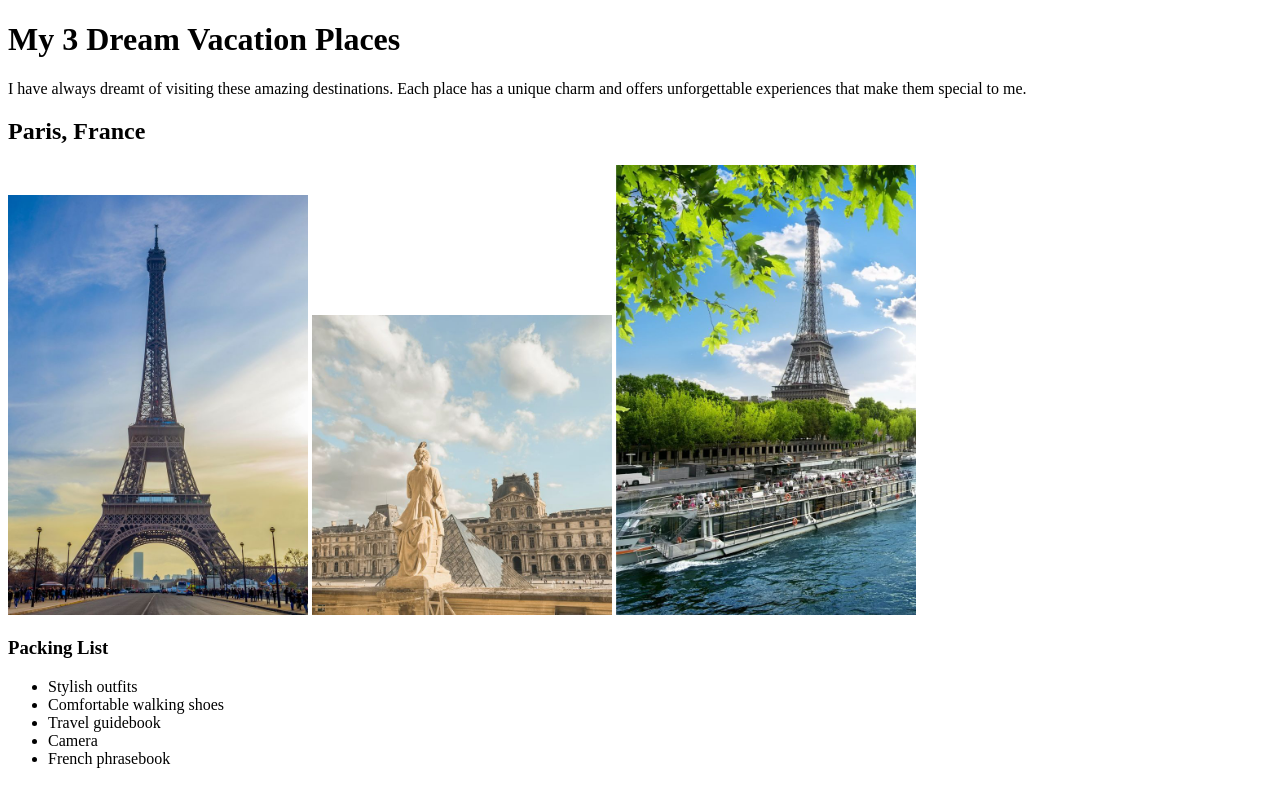
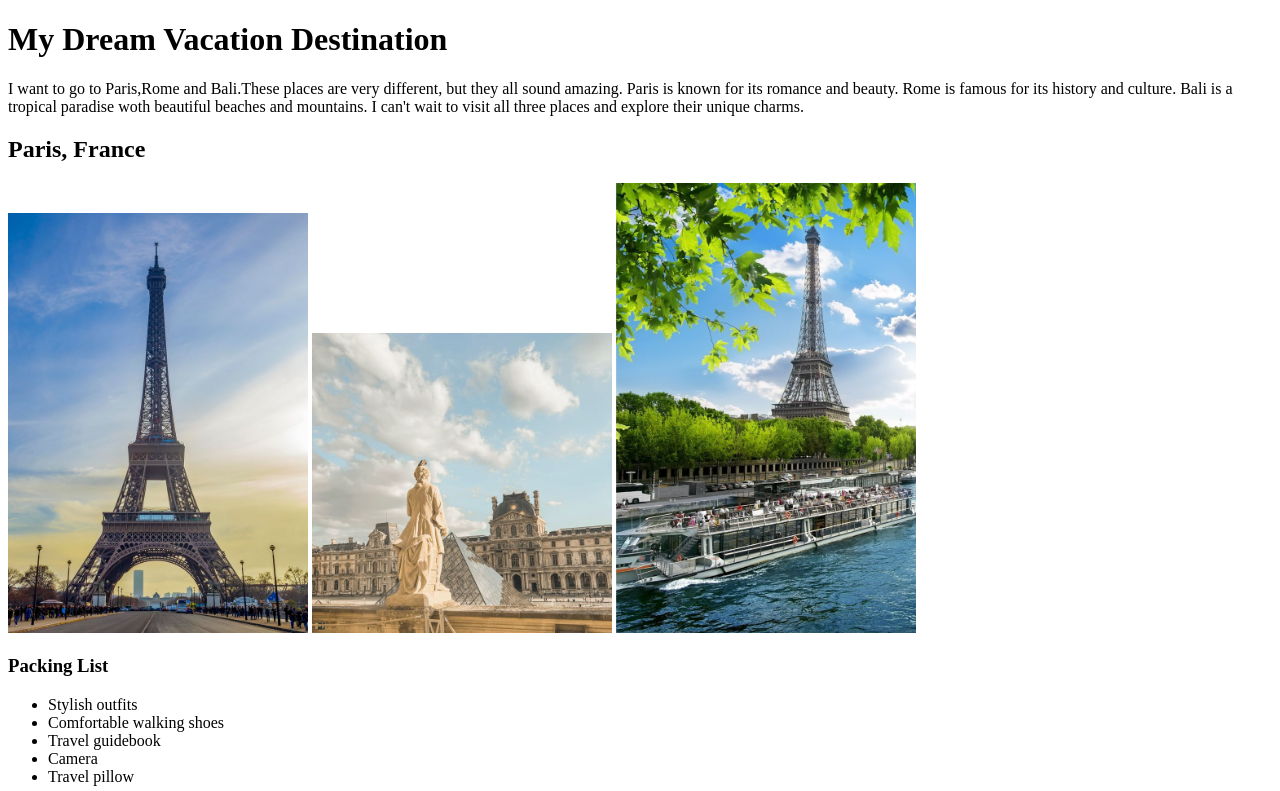
Before and after one commit to MaryNjue/My-Dream-3-Vacation-places, a plain HTML site: page index.html in a window 1280 px wide. Shown: the top 791 px of the page. Drawn offline with Linux system fonts and the light colour scheme.

```diff
--- a/index.html
+++ b/index.html
@@ -3,11 +3,14 @@
 <head>
     <meta charset="UTF-8">
     <meta name="viewport" content="width=device-width, initial-scale=1.0">
-    <title>My 3 Dream Vacation Places</title>
+    <title>My Dream Vacation Destination</title>
 </head>
 <body>
-        <h1>My 3 Dream Vacation Places</h1>
-        <p>I have always dreamt of visiting these amazing destinations. Each place has a unique charm and offers unforgettable experiences that make them special to me.</p>
+        <h1>My Dream Vacation Destination</h1>
+        <p>I want to go to Paris,Rome and Bali.These places are very different, but they all sound amazing. Paris is known for its romance and beauty.
+            Rome is famous for its history and culture. Bali is a tropical paradise woth beautiful beaches and mountains. I can't wait to visit all three
+            places and explore their unique charms.
+        </p>
 
         <h2>Paris, France</h2>
             <img src="./Images/paris1.jpeg" alt="Eiffel Tower in Paris" width="300px">
@@ -19,7 +22,7 @@
             <li>Comfortable walking shoes</li>
             <li>Travel guidebook</li>
             <li>Camera</li>
-            <li>French phrasebook</li>
+            <li>Travel pillow</li>
         </ul>
 
         <h2>Rome, Italy</h2>
```
